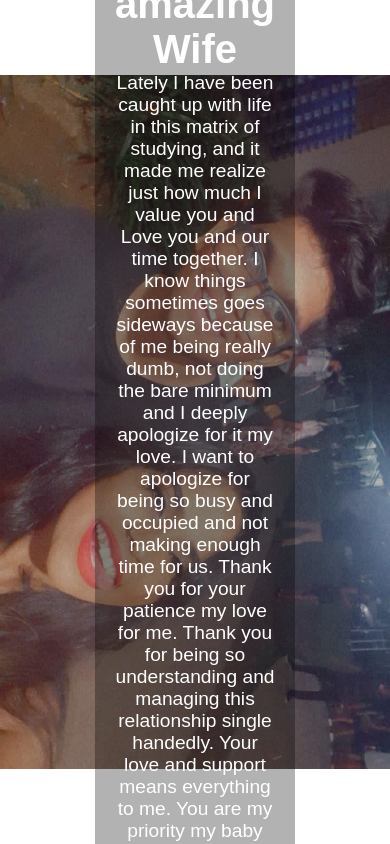
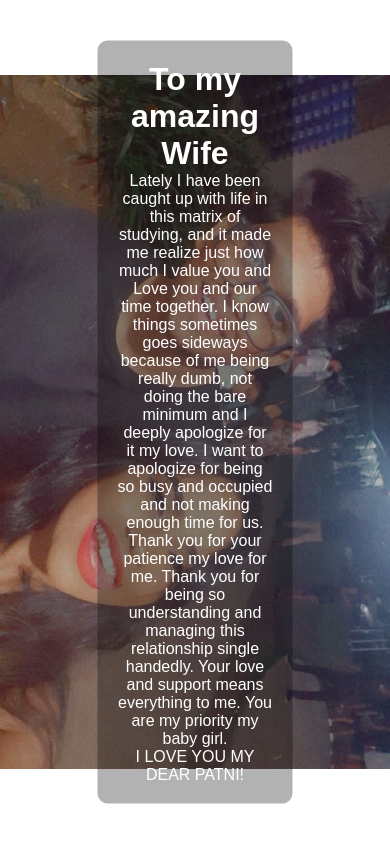
Before and after one commit to Tapnaanshu/zee-appreciation, a plain HTML site: page index.html in a window 390 px wide. Drawn offline with Linux system fonts and the light colour scheme.

Commit message:
Add files via upload

```diff
--- a/styles.css
+++ b/styles.css
@@ -47,3 +47,14 @@ body, html {
     margin: 0;
     word-wrap: break-word; /* Ensure text wraps nicely */
 }
+
+/* Responsive design for mobile */
+@media (max-width: 600px) {
+    .content h1 {
+        font-size: 2em; /* Smaller font size for mobile */
+    }
+
+    .content p {
+        font-size: 1em; /* Smaller font size for mobile */
+    }
+}
```
